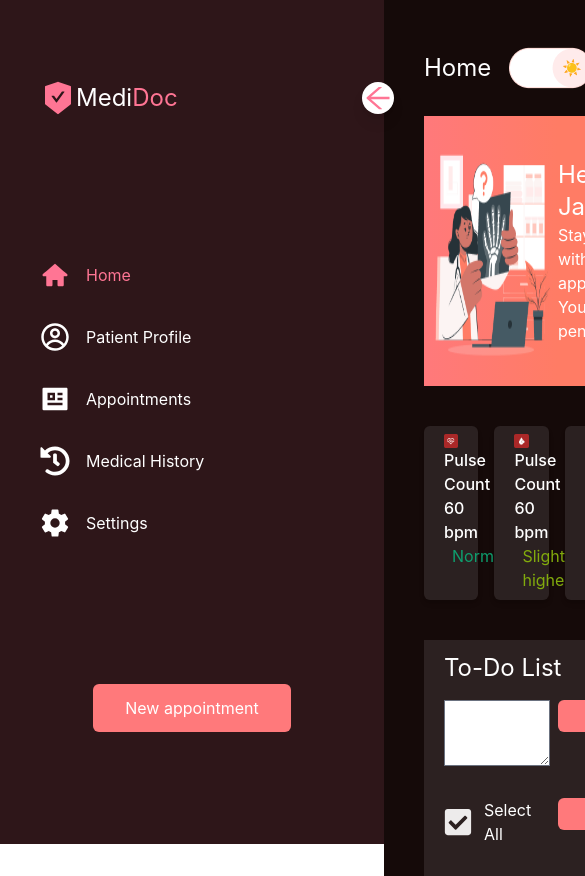
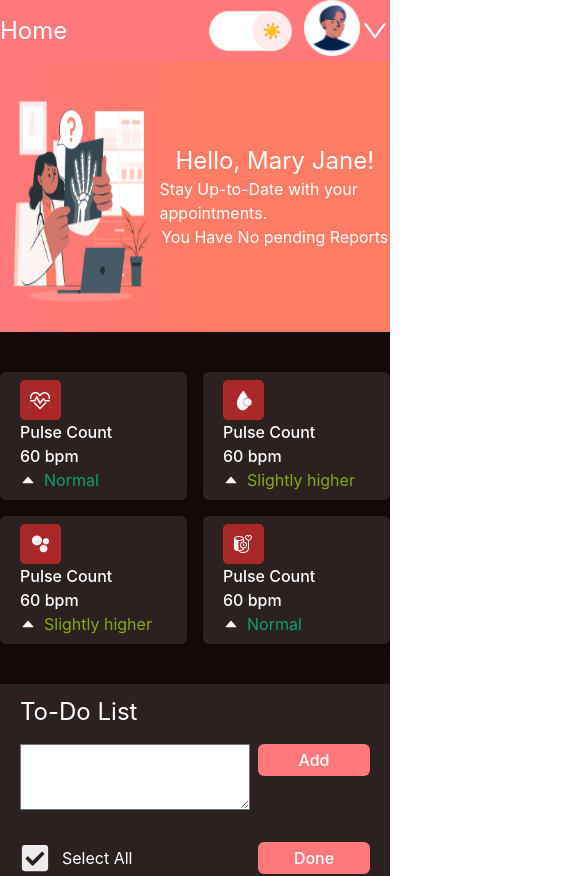
Before and after one commit to shaharia1999/News-web, a React (Create React App) app: page / in a window 390 px wide. Shown: the top 876 px of the page, 585 px wide, since content can reach past the window. Built offline with nearby package versions, Linux system fonts and the light colour scheme.

Commit message:
git _push

```diff
--- a/src/App.js
+++ b/src/App.js
@@ -33,7 +33,7 @@ function App() {
   return (
     <div className="flex">
 
-      <div className={`md:fixed lg:relative`}>
+      <div className={`md:fixed lg:relative hidden`}>
 
         <div
           className={`h-screen lg:h-full relative dark:bg-[#2E1619] dark:text-white bg-[#FFFFFF] ${
@@ -131,8 +131,8 @@ function App() {
         </div>
       </div>
 {/* main */}
-      <div className="md:pl-28  dark:bg-[#150A09] dark:text-white bg-[#F9F9F9] w-full pl-10 pr-7 pt-5 py-10 ">
-       <div className="flex justify-between items-center  h-24 py-18">
+      <div className="md:pl-28  dark:bg-[#150A09] dark:text-white bg-[#F9F9F9] w-full lg:pl-10 pl-0 md:pr-7 md:pt-5 md:py-10  ">
+       <div className="flex justify-between items-center  bg-[#FF797B] md:bg-transparent">
           <p className="text-[24px] text-[#646F75] dark:text-white">Home</p>
           <div className="flex justify-center gap-3 ">
             <div className="flex justify-center items-center">
@@ -170,7 +170,7 @@ function App() {
 
                  </div>
             </article>
-            <div className="grid grid-cols-4 py-10 gap-4">
+            <div className="grid md:grid-cols-4 grid-cols-2 py-10 gap-4">
             <article className="shadow-md rounded-md px-5 py-2 dark:bg-[#2B2121]">
               <div>
                 <img  alt='love' src={love} />
```
